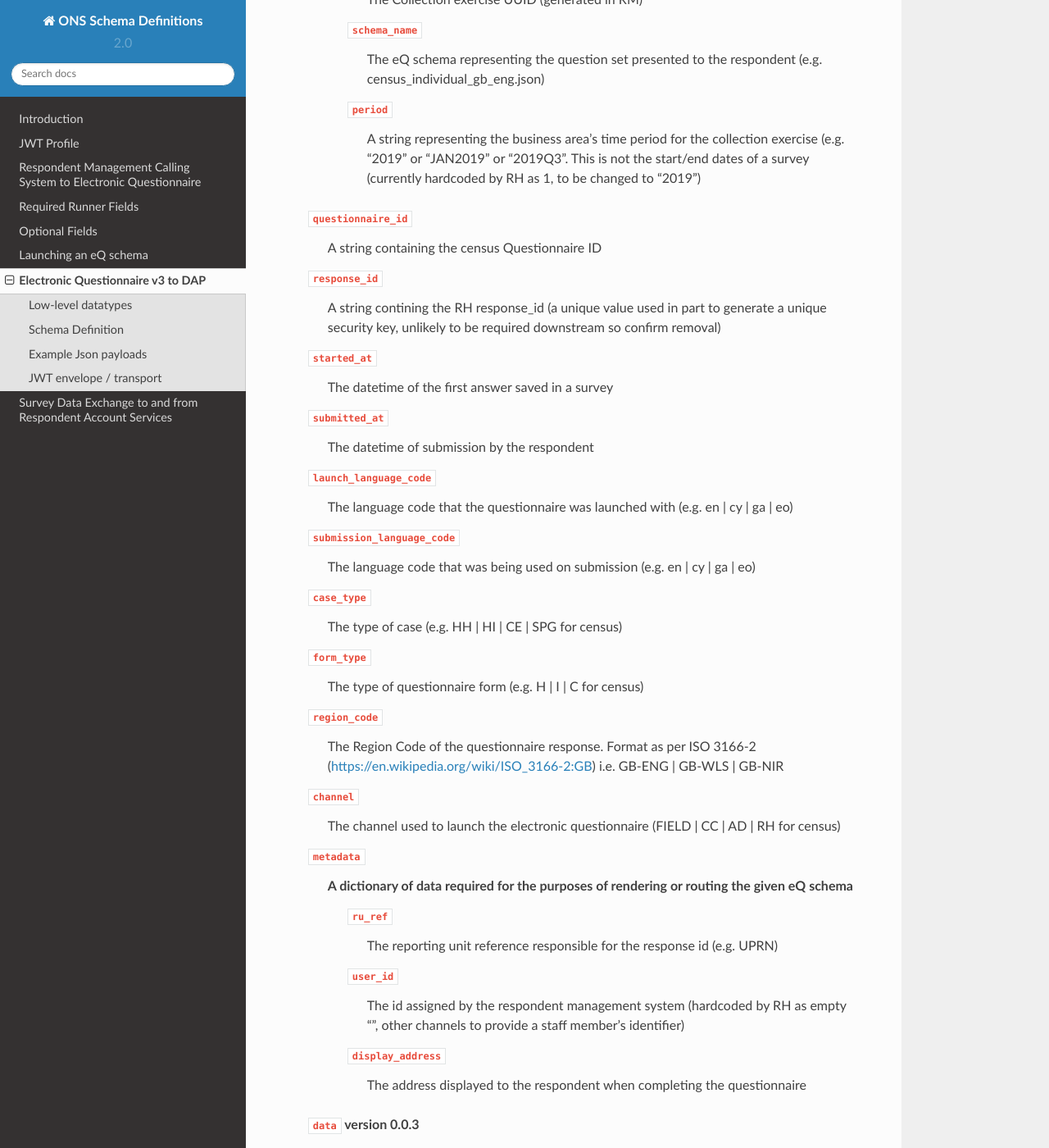
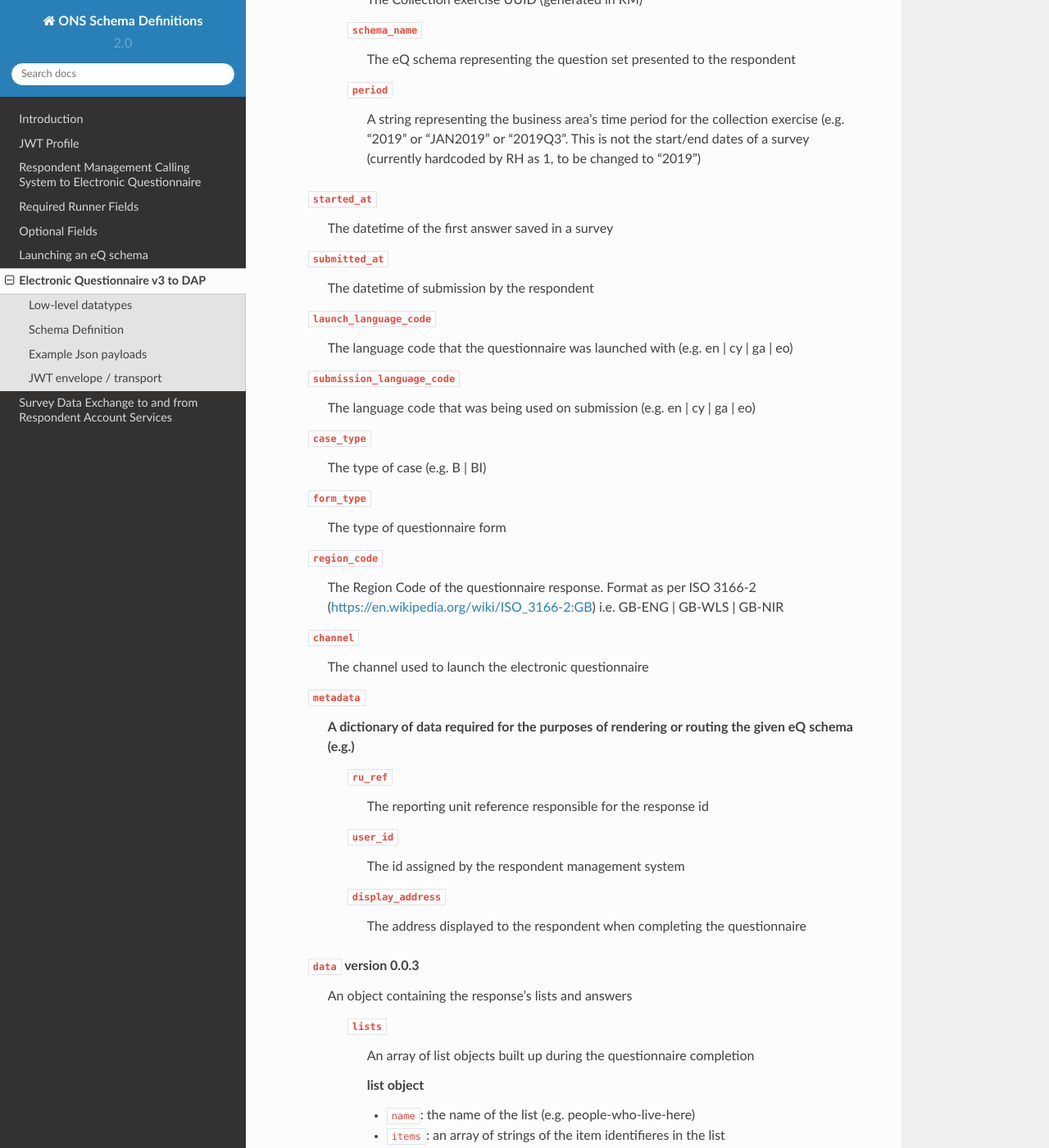
Before and after one commit to ONSdigital/ons-schema-definitions, a Sphinx documentation site: the page built from docs/electronic_questionnaire_to_dap.rst, in a window 1280 px wide and 1400 px high, scrolled down 1529 px. Shown: the whole window at 82% size. Built offline with Sphinx 7.4.7 and the Read the Docs theme 2.0.0, drawn with Linux system fonts in a browser that asks for light colours; some of the changed text lies outside the part shown.

Commit message:
EQ to DAP remove Census references and align with Business

```diff
--- a/docs/electronic_questionnaire_to_dap.rst
+++ b/docs/electronic_questionnaire_to_dap.rst
@@ -25,11 +25,11 @@ Schema Definition
     The unique type identifier of this JSON file.
     Can be "uk.gov.ons.edc.eq:surveyresponse" or "uk.gov.ons.edc.eq:feedback"
   ``version``
-    The version number of the eQ data payload structure (e.g. "0.0.3" for census)
+    The version number of the eQ data payload structure (e.g. "0.0.3")
   ``origin``
     The name or identifier of the data capture system. Currently "uk.gov.ons.edc.eq" (historical named for Electronic Data Collection)
   ``survey_id``
-    The numerical survey identifier as used across the ONS (e.g census | ccs )
+    The numerical survey identifier as used across the ONS
   ``case_id``
     The case UUID used to identify an instance of a survey response request (generated in RM, may not be included if no case has been linked at launch time)
   ``flushed``
@@ -40,14 +40,9 @@ Schema Definition
         ``exercise_sid``
           The Collection exercise UUID (generated in RM)
         ``schema_name``
-          The eQ schema representing the question set presented to the respondent (e.g. census_individual_gb_eng.json)
+          The eQ schema representing the question set presented to the respondent
         ``period``
           A string representing the business area's time period for the collection exercise (e.g. "2019" or "JAN2019" or "2019Q3". This is not the start/end dates of a survey (currently hardcoded by RH as 1, to be changed to "2019")
-
-  ``questionnaire_id``
-    A string containing the census Questionnaire ID
-  ``response_id``
-    A string contining the RH response_id (a unique value used in part to generate a unique security key, unlikely to be required downstream so confirm removal)
   ``started_at``
     The datetime of the first answer saved in a survey
   ``submitted_at``
@@ -57,19 +52,19 @@ Schema Definition
   ``submission_language_code``
     The language code that was being used on submission (e.g. en | cy | ga | eo)
   ``case_type``
-    The type of case (e.g. HH | HI | CE | SPG for census)
+    The type of case (e.g. B | BI)
   ``form_type``
-    The type of questionnaire form (e.g. H | I | C for census)
+    The type of questionnaire form
   ``region_code``
     The Region Code of the questionnaire response. Format as per ISO 3166-2 (https://en.wikipedia.org/wiki/ISO_3166-2:GB) i.e. GB-ENG | GB-WLS | GB-NIR
   ``channel``
-    The channel used to launch the electronic questionnaire (FIELD | CC | AD | RH for census)
+    The channel used to launch the electronic questionnaire
   ``metadata``
-    A dictionary of data required for the purposes of rendering or routing the given eQ schema
+    A dictionary of data required for the purposes of rendering or routing the given eQ schema (e.g.)
         ``ru_ref``
-          The reporting unit reference responsible for the response id (e.g. UPRN)
+          The reporting unit reference responsible for the response id
         ``user_id``
-          The id assigned by the respondent management system (hardcoded by RH as empty "", other channels to provide a staff member's identifier)
+          The id assigned by the respondent management system
         ``display_address``
           The address displayed to the respondent when completing the questionnaire
 
@@ -106,28 +101,27 @@ Example Json payloads
         "type": "uk.gov.ons.edc.eq:surveyresponse",
         "version": "0.0.3",
         "origin": "uk.gov.ons.edc.eq",
-        "survey_id": "census",
+        "survey_id": "",
         "flushed": false,
         "submitted_at": "2019-06-21T16:37:56.551086",
         "launch_language_code": 'en',
         "submission_language_code": 'en',
         "collection": {
             "exercise_sid": "9ced8dc9-f2f3-49f3-95af-2f3ca0b74ee3",
-            "schema_name": "census_individual_gb_eng.json",
-            "period": "2019"
+            "schema_name": "mbs_0201",
+            "period": "JAN2019"
         },
         "metadata": {
             "user_id": "1234567890",
             "ru_ref": "47850401631S",
         },
         "response_id": "2111319119395635",
-        "questionnaire_id": "4012828663560993",
         "started_at": "2019-06-21T16:33:30.665144",
         "case_id": "a386b2de-a615-42c8-a0f4-e274f9eb28ee",
-        "case_type": "SPG",
+        "case_type": "",
         "form_type": "H",
         "region_code": "GB-ENG",
-        "channel": "RH",
+        "channel": "RAS",
         "data": {
             answers: [...],
             lists: [...]
```
